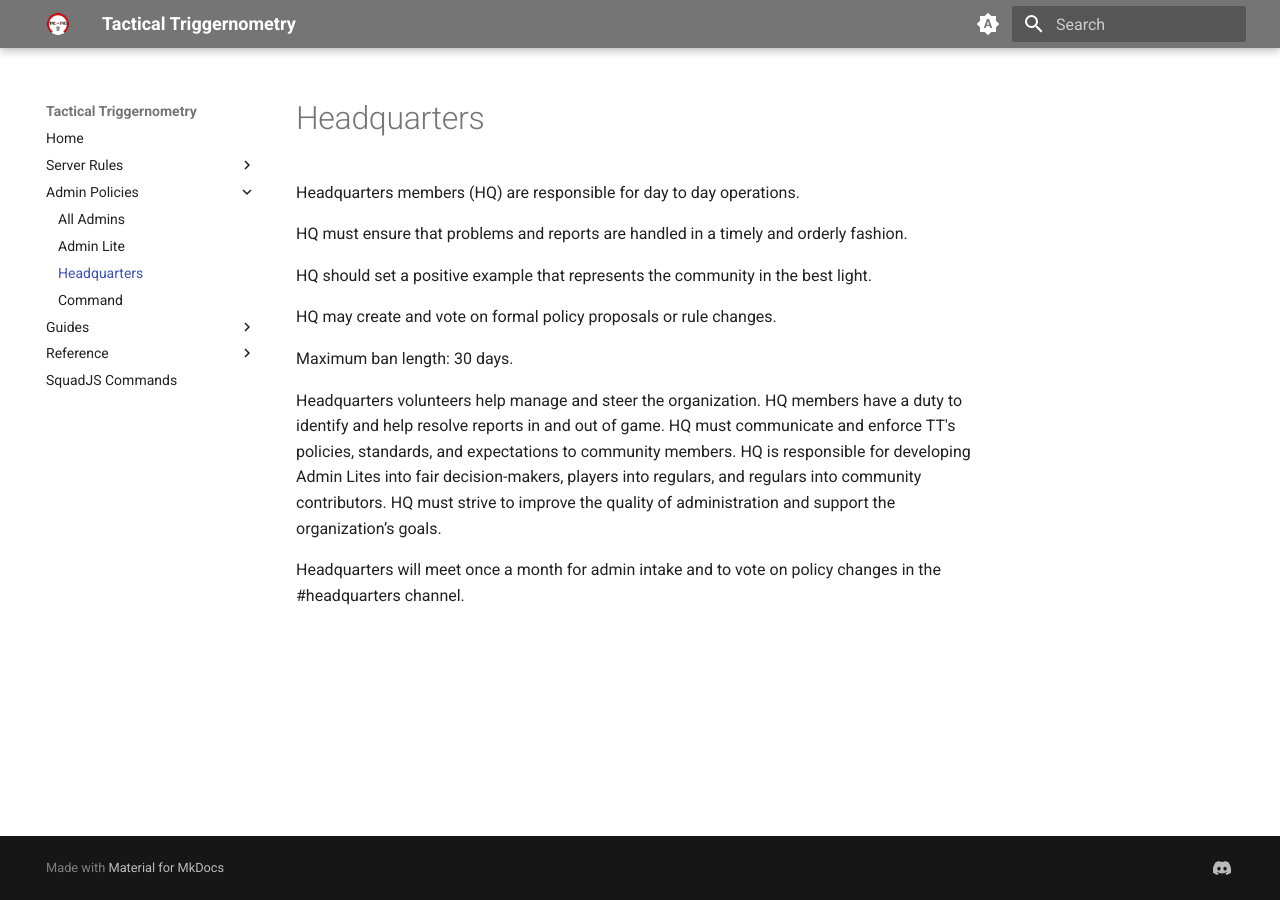
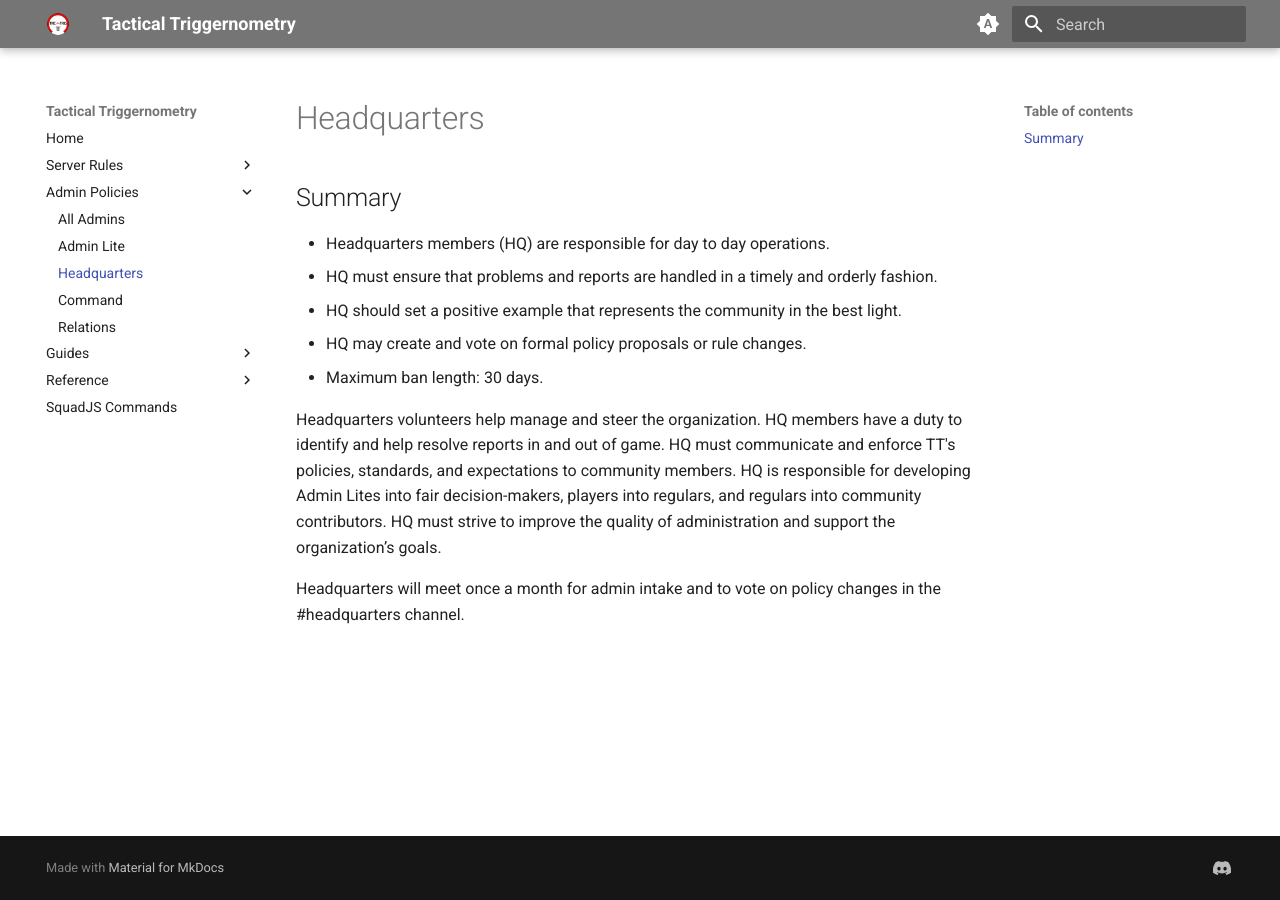
Before and after one commit to LonelyNinja/lonelyninja.github.io, an MkDocs documentation site: the page built from docs/policies/headquarters.md, in a window 1280 px wide. Built offline with MkDocs 1.6.1 and Material for MkDocs 9.7.7, drawn with Linux system fonts in a browser that asks for light colours.

Commit message:
Final adjustments to relations

```diff
--- a/docs/policies/headquarters.md
+++ b/docs/policies/headquarters.md
@@ -4,15 +4,13 @@ title: Headquarters
 
 # Headquarters
 
-Headquarters members (HQ) are responsible for day to day operations.
+## Summary
 
-HQ must ensure that problems and reports are handled in a timely and orderly fashion.
-
-HQ should set a positive example that represents the community in the best light.
-
-HQ may create and vote on formal policy proposals or rule changes.
-
-Maximum ban length: 30 days.
+* Headquarters members (HQ) are responsible for day to day operations.
+* HQ must ensure that problems and reports are handled in a timely and orderly fashion.
+* HQ should set a positive example that represents the community in the best light.
+* HQ may create and vote on formal policy proposals or rule changes.
+* Maximum ban length: 30 days.
 
 Headquarters volunteers help manage and steer the organization. HQ members have a duty to identify and help resolve reports in and out of game. HQ must communicate and enforce TT's policies, standards, and expectations to community members. HQ is responsible for developing Admin Lites into fair decision-makers, players into regulars, and regulars into community contributors. HQ must strive to improve the quality of administration and support the organization’s goals.
 
--- a/mkdocs.yml
+++ b/mkdocs.yml
@@ -58,10 +58,11 @@ nav:
     - 'Admin Lite': policies/admin_lite.md
     - 'Headquarters': policies/headquarters.md
     - 'Command' : policies/command.md
+    - 'Relations': policies/relations.md
   - Guides:
     - 'Rules Enforcement': guides/rules_enforcement.md
     - 'Punishment Matrix': guides/punishment_matrix.md
-    - 'Jail/Courthouse': guides/jail_courthouse.md
+    - 'Jail/Courthouse': guides/courthouse.md
     - 'Squad Layer Manager': guides/squad_layer_manager.md
     - 'Map Voting': guides/map_voting.md
     - 'Seeding': guides/seeding.md
```
Also changed, not shown: docs/guides/courthouse.md (added, +19 -0 lines), docs/index.md (+1 -1 lines), docs/policies/relations.md (+0 -16 lines).
